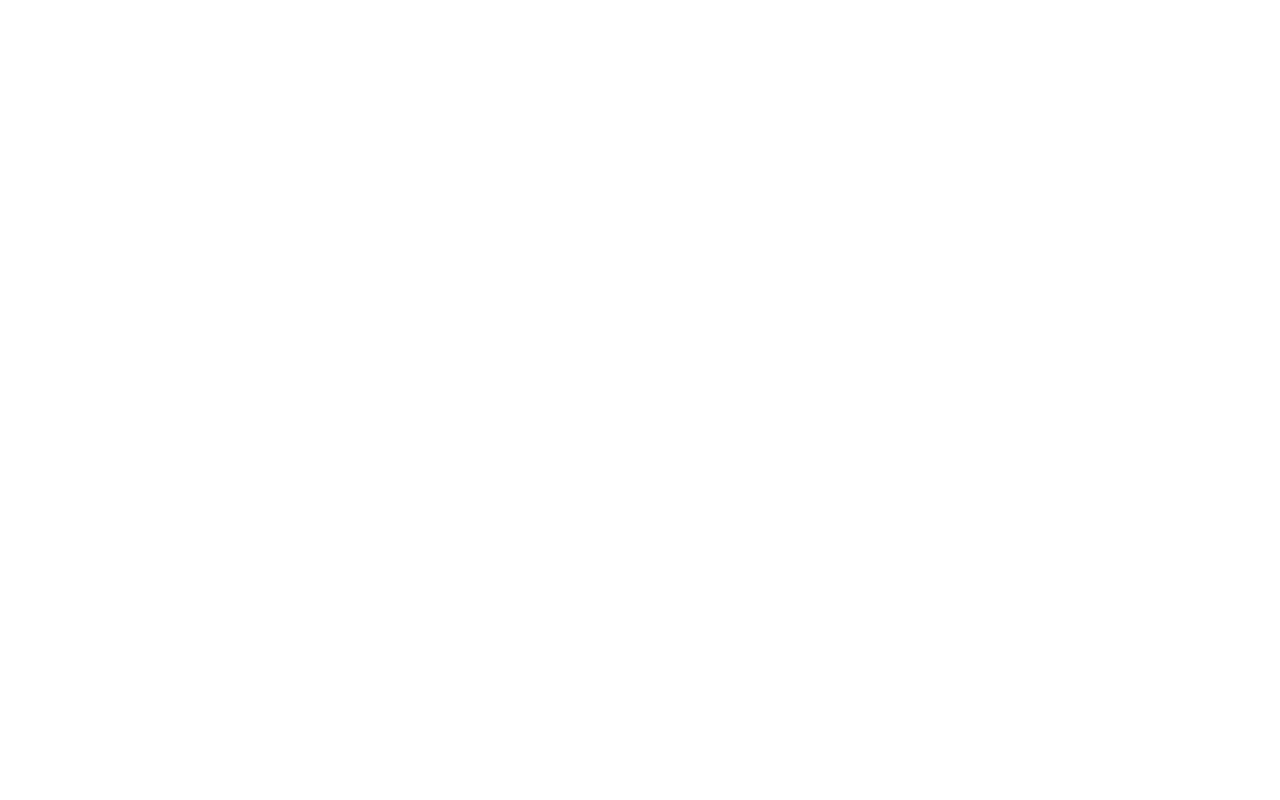
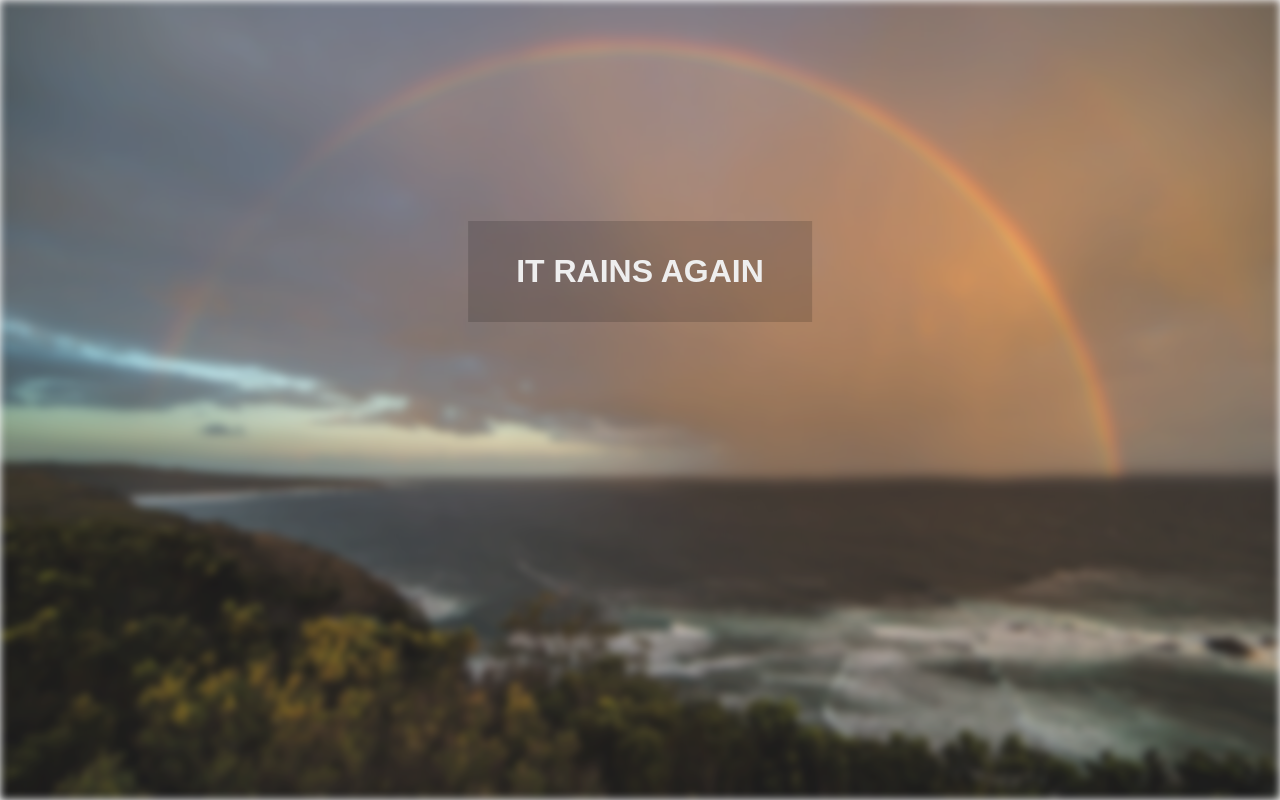
Before and after one commit to DevWeb13/Pluie, a website: page index.html in a window 1280 px wide. Drawn offline with Linux system fonts and the light colour scheme.

Commit message:
Mise en place du HTML et CSS terminé.

```diff
--- a/index.html
+++ b/index.html
@@ -14,7 +14,8 @@
 
 <body>
 
-
+  <div class="bg-image"></div>
+  <h1>IT RAINS AGAIN</h1>
 
 
 
--- a/style.css
+++ b/style.css
@@ -1,3 +1,47 @@
 
 
 /*# sourceMappingURL=style.css.map */
+
+*{
+    box-sizing: border-box;
+}
+
+body{
+    color: #eee;
+    font-family: sans-serif;
+    height: 100vh;/*Toute la hauteur de la page*/;
+    overflow: hidden;/*Le contenu est rogné si besoin pour s'inscrire dans la boîte de remplissage (padding) et aucune barre de défilement n'est affichée.*/
+    margin: 0;
+    text-align: center;
+}
+
+.bg-image{
+    background: url(./media/basic-pics/rainbow-1467988_1920.jpg) no-repeat center/cover;
+    height: 100vh;
+    width: 100%;
+    filter: blur(4px) contrast(80%);/*blur: Floutage de l'image.
+                                      contrast: Assombri l'image.*/
+
+}
+
+h1{
+    position: absolute;
+    top: 25%;/*Le texte remonte à 25% par rapport au haut de l'écran.*/
+    left: 50%;/*Le premier pixel en haut a gauche du texte se place à 50% de la gauche de l'écran.*/
+    transform: translateX(-50%);/*Centre le texte au milieu de l'écran.*/
+    background: rgba(0, 0, 0, 0.15);
+    padding: 2rem 3rem;
+}
+
+.fa-tint{
+    color: rgb(160, 160, 160);
+    position: absolute;
+    top: -20px;/*Les gouttes apparaissent au dessus de l'écran la où on ne les voit pas.*/
+    animation: fall linear forwards;
+}
+
+@keyframes fall{
+    to{
+        transform: translateY(105vh);/*Les gouttes sortent de l'écran en bas.*/
+    }
+}
```
